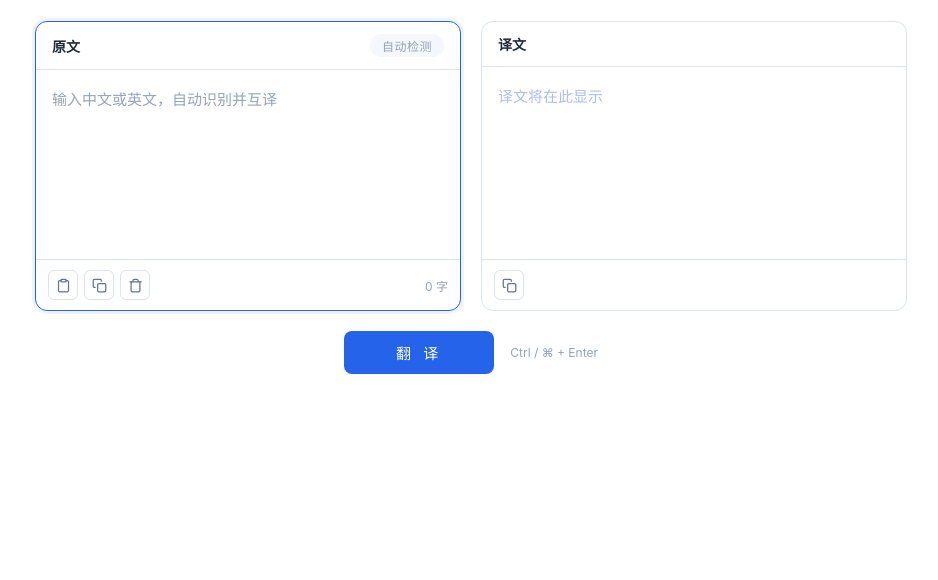
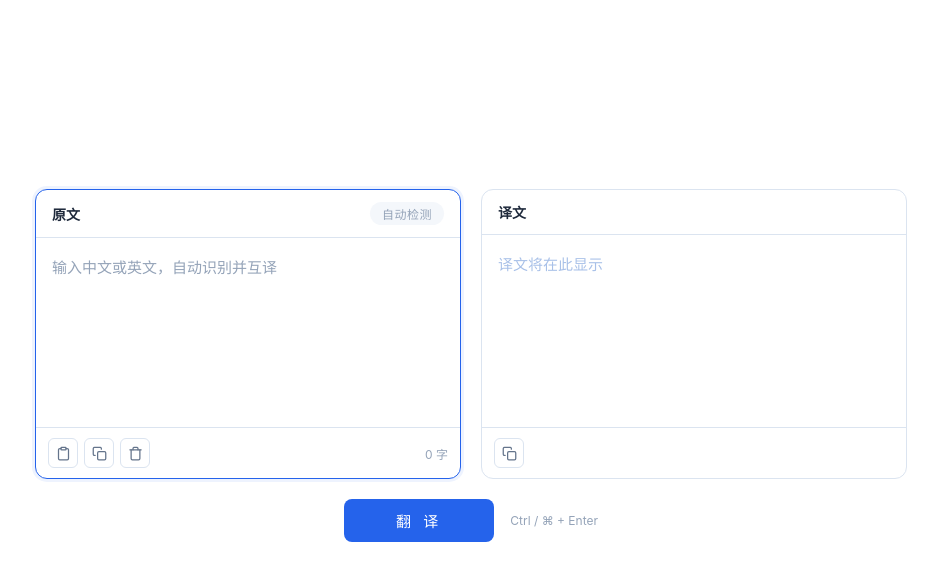
Before and after one commit to Swyu22/FlashTrans, a plain HTML site: page index.html in a window 1280 px wide. Shown: the part 62-642 px from the top of the page, without its empty margins (169-1107 px from the left). Drawn offline with Linux system fonts and the light colour scheme.

Commit message:
style: 主体内容在可视区垂直居中

```diff
--- a/index.html
+++ b/index.html
@@ -19,6 +19,7 @@
     <span class="tagline">中英互译 · 信达雅</span>
   </header>
 
+  <div class="stage">
   <main class="panels">
     <section class="panel">
       <div class="panel-head">
@@ -62,6 +63,7 @@
     <button type="button" id="btnTranslate" class="btn-primary">翻 译</button>
     <span class="hint">Ctrl / ⌘ + Enter</span>
   </div>
+  </div>
 
   <div id="toast" class="toast" role="status"></div>
 
--- a/style.css
+++ b/style.css
@@ -49,6 +49,15 @@ body {
 }
 
 .tagline { font-size: 13px; color: var(--ink-faint); letter-spacing: 1px; }
+
+/* 垂直居中容器 */
+.stage {
+  flex: 1;
+  min-height: 0;
+  display: flex;
+  flex-direction: column;
+  justify-content: center;
+}
 
 /* 双栏主体 */
 .panels {
```
